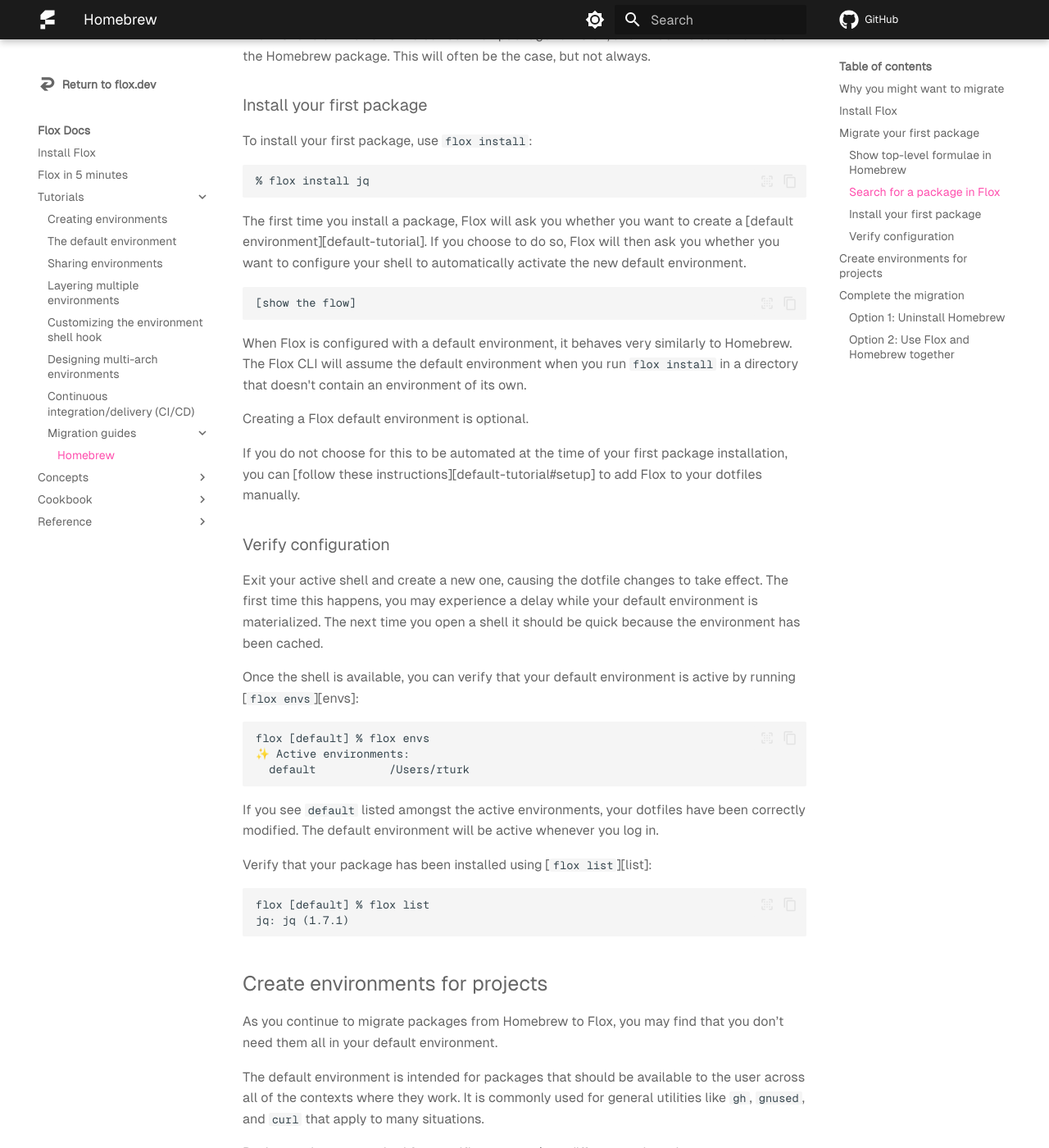
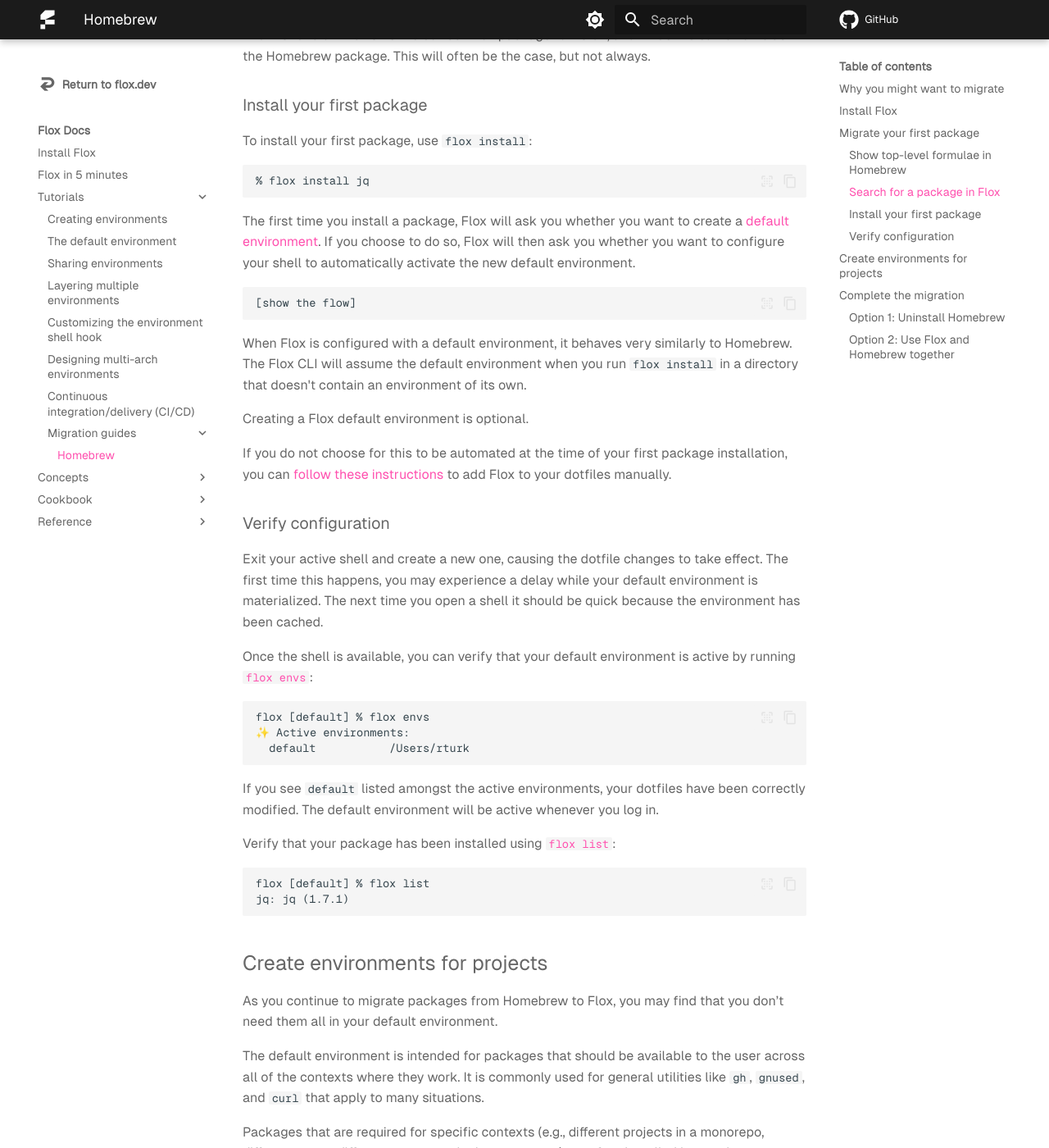
Before and after one commit to flox/floxdocs, an MkDocs documentation site: the page built from docs/tutorials/migrations/homebrew.md, in a window 1280 px wide and 1400 px high, scrolled down 2457 px. Shown: the whole window at 82% size. Built offline with MkDocs 1.6.1 and Material for MkDocs 9.7.7, drawn with Linux system fonts in a browser that asks for light colours; plug-ins that fetch from the network failed and are left out; comment, search, counter and statistics services are not loaded.

Commit message:
more linkwork
Signed-off-by: Ross Turk <ross@flox.dev>

````diff
--- a/docs/tutorials/migrations/homebrew.md
+++ b/docs/tutorials/migrations/homebrew.md
@@ -92,7 +92,7 @@
 % flox install jq
 ```
 
-The first time you install a package, Flox will ask you whether you want to create a [default environment][default-tutorial]. If you choose to do so, Flox will then ask you whether you want to configure your shell to automatically activate the new default environment.
+The first time you install a package, Flox will ask you whether you want to create a [default environment][default_tutorial]. If you choose to do so, Flox will then ask you whether you want to configure your shell to automatically activate the new default environment.
 
 ```
 [show the flow]
@@ -102,7 +102,7 @@
 
 Creating a Flox default environment is optional.
 
-If you do not choose for this to be automated at the time of your first package installation, you can [follow these instructions][default-tutorial#setup] to add Flox to your dotfiles manually.
+If you do not choose for this to be automated at the time of your first package installation, you can [follow these instructions][default_tutorial_setup] to add Flox to your dotfiles manually.
 
 ### Verify configuration
 Exit your active shell and create a new one, causing the dotfile changes to take effect. The first time this happens, you may experience a delay while your default environment is materialized. The next time you open a shell it should be quick because the environment has been cached.
````
Also changed, not shown: other parts of docs/tutorials/migrations/homebrew.md (+3 -0 lines).
